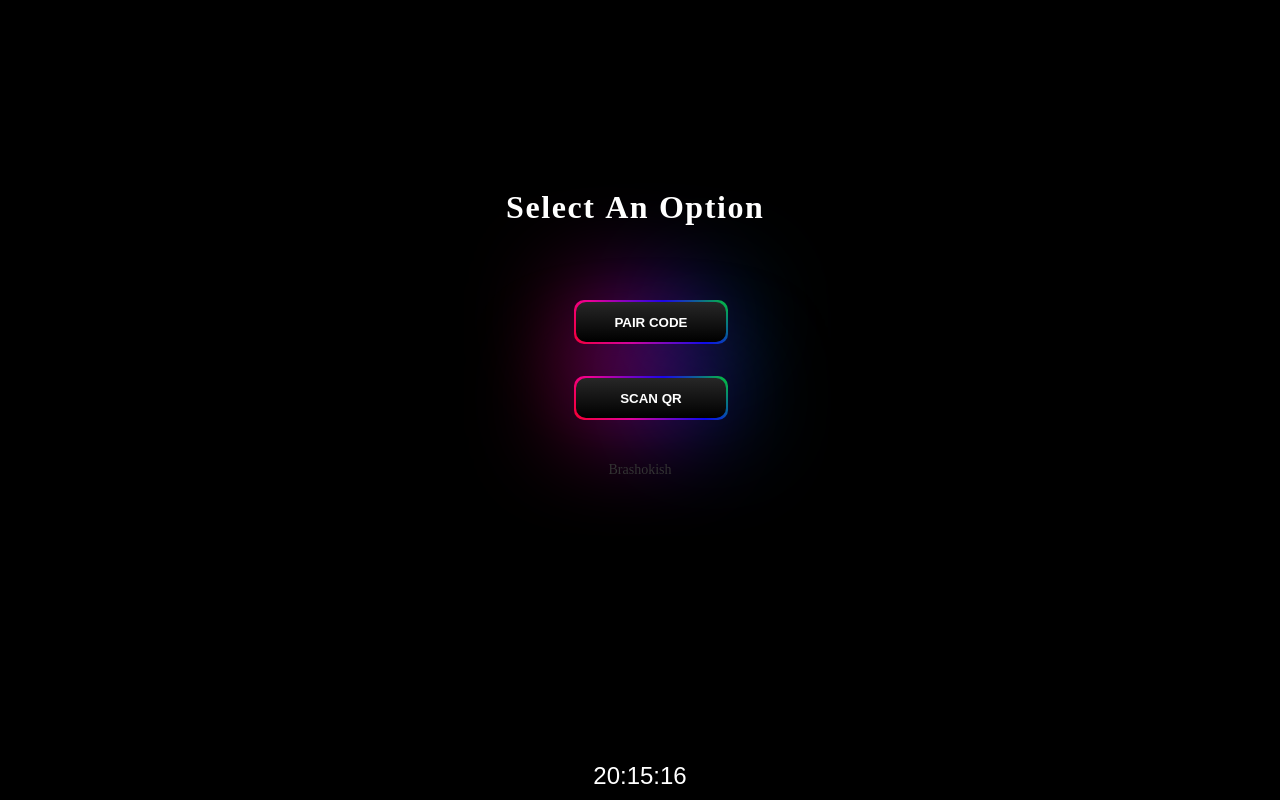
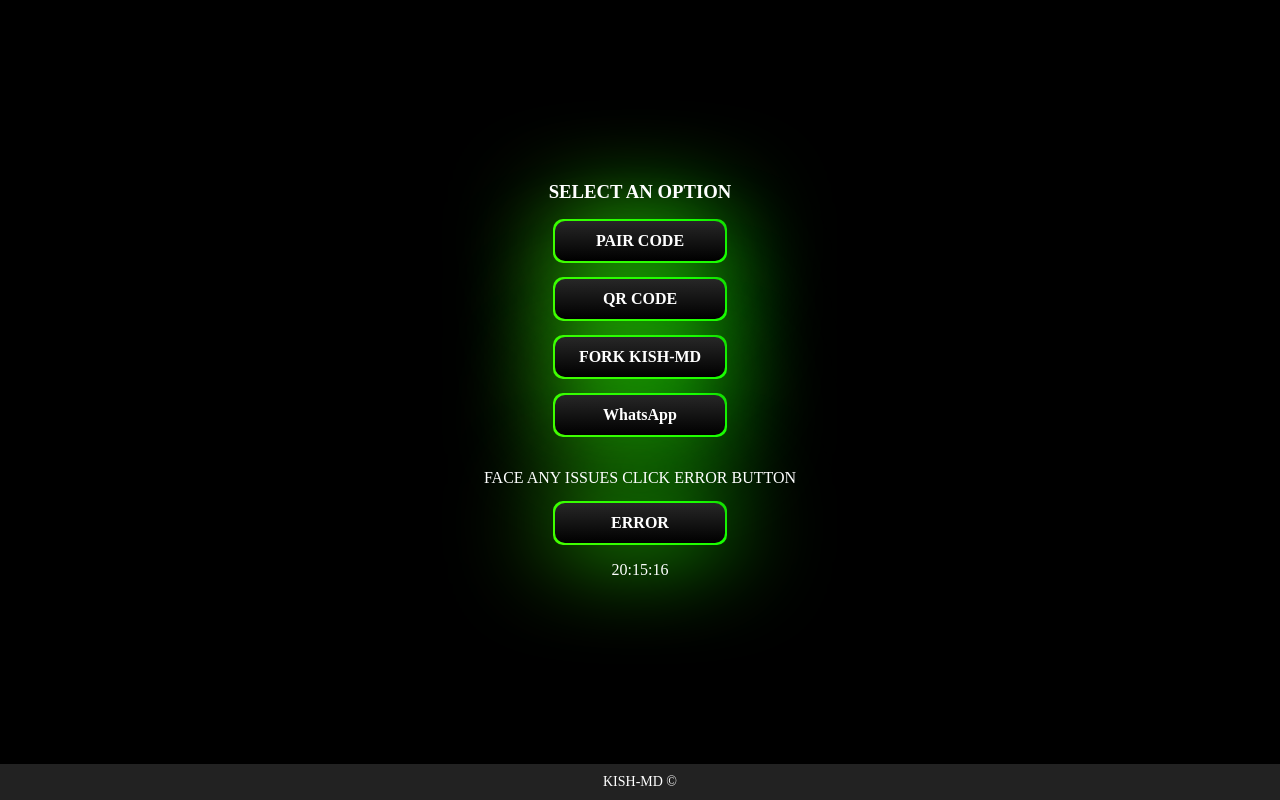
Before and after one commit to Rayokish/kish-pair, a website: page main.html in a window 1280 px wide. Drawn offline with Linux system fonts and the light colour scheme.

Commit message:
Update main.html

```diff
--- a/main.html
+++ b/main.html
@@ -1,134 +1,42 @@
-0<!DOCTYPE html>
+<!DOCTYPE html>
 <html lang="en">
-
 <head>
-
   <meta charset="UTF-8">
-    <meta http-equiv="X-UA-Compatible" content="IE=edge">
   <meta name="viewport" content="width=device-width, initial-scale=1.0">
-    <title>Kish-MD | Session</title>
-    <meta property="og:image" content="https://i.imgur.com/3cMVKBk.jpeg">
-    <meta property="og:title" content="Brasho Kish">
-
+  <link rel="shortcut icon" href="" type="image/x-icon">
   <style>
     body {
+      background-color: black;
       display: flex;
+      align-items: center;
       justify-content: center;
-        align-items: center;
-        min-height: 75vh;
-        flex-direction: column;
-        background: #000;
-        position: relative;
+      height: 100vh;
+      margin: 0;
+      color: white;
     }
 
-      #main {
-        text-align: center;
+    {
+            "@context": "https://schema.org",
+            "@type": "Organization",
+            "url": "https://railway.app",
+            "logo": "https://files.catbox.moe/39z8jd.jpg"
     }
 
-      h1 {
-        font-size: 200%;
-        color: #ffffff;
+    .button-container {
+      text-align: center;
+      display: flex;
+      flex-direction: column;
+      align-items: center;
     }
 
     h3 {
-        font-weight: 200;
-        color: #ffffff;
-      }
-
-      h1, h3 {
-        letter-spacing: 0.05em;
-      }
-
-      .h {
-        font-family: "Montserrat Medium";
-        max-width: 40ch;
-        color: #ffffff;
-        position: relative;
-        text-align: top;
-        transform: scale(0.94);
-        animation: scale 3s forwards cubic-bezier(0.5, 1, 0.89, 1);
-      }
-
-      @keyframes scale {
-        100% {
-          transform: scale(1);
-        }
-      }
-
-      span {
-        display: inline-block;
+      margin-top: -40px;
       opacity: 0;
-        filter: blur(4px);
-      }
-
-      span:nth-child(1) {
-        animation: fade-in 0.8s 0.1s forwards cubic-bezier(0.11, 0, 0.5, 0);
-      }
-
-      @keyframes fade-in {
-        100% {
-          opacity: 1;
-          filter: blur(0);
-        }
-      }
-
-      .btn {
-        --border-color: linear-gradient(-45deg, #ffae00, #7e03aa, #00fffb);
-        --border-width: .125em;
-        --curve-size: .5em;
-        --blur: 30px;
-        --bg: #080312;
-        --color: #afffff;
-        color: var(--color);
-        position: relative;
-        isolation: isolate;
-        display: inline-grid;
-        text-align: center;
-        place-content: center;
-        padding: .5em 1.5em;
-        font-size: 17px;
-        border: 0;
-        text-transform: uppercase;
-        box-shadow: 10px 10px 20px rgba(0, 0, 0, .6);
-        clip-path: polygon(0% var(--curve-size), var(--curve-size) 0, 100% 0, 100% calc(100% - var(--curve-size)), calc(100% - var(--curve-size)) 100%, 0 100%);
-        transition: color 250ms;
-      }
-
-      .btn::after,
-      .btn::before {
-        content: '';
-        position: absolute;
-        inset: 0;
-      }
-
-      .btn::before {
-        background: var(--border-color);
-        background-size: 300% 300%;
-        animation: move-bg7234 5s ease infinite;
-        z-index: -2;
-      }
-
-      @keyframes move-bg7234 {
-        0% {
-          background-position: 31% 0%
-        }
-        50% {
-          background-position: 70% 100%
-        }
-        100% {
-          background-position: 31% 0%
-        }
-      }
-
-      .btn::after {
-        background: var(--bg);
-        z-index: -1;
-        clip-path: polygon(0% var(--curve-size), var(--curve-size) 0, 100% 0, 100% calc(100% - var(--curve-size)), calc(100% - var(--curve-size)) 100%, 0 100%);
-        transition: clip-path 500ms;
+      animation: fadeIn 3s forwards;
     }
 
     .button {
-        width: 150px;
+      width: 140px;
       height: 40px;
       display: flex;
       align-items: center;
@@ -144,30 +52,44 @@
       font-weight: 900;
       transition-duration: .2s;
       background: linear-gradient(0deg, #000, #272727);
-        left: 70px;
+      text-decoration: none;
     }
 
+
+    footer {
+    position: fixed;
+    bottom: 0;
+    width: 100%;
+    background-color: #222; /* Darker gray footer background */
+    color: #fff;
+    padding: 10px 0;
+    text-align: center;
+    font-size: 14px;
+
+  }
     .button:before, .button:after {
       content: '';
       position: absolute;
       left: -2px;
       top: -2px;
       border-radius: 10px;
-        background: linear-gradient(45deg, #fb0094, #0000ff, #00ff00, #ffff00, #ff0000, #fb0094, #0000ff, #00ff00, #ffff00, #ff0000);
+      background: linear-gradient(45deg, #48ff00, #15ff00, #000000,#000000, #ff0000);
       background-size: 400%;
       width: calc(100% + 4px);
       height: calc(100% + 4px);
       z-index: -1;
-        animation: steam 20s linear infinite;
+      animation: steam 10s linear infinite;
     }
 
     @keyframes steam {
       0% {
         background-position: 0 0;
       }
+
       50% {
         background-position: 400% 0;
       }
+
       100% {
         background-position: 0 0;
       }
@@ -177,81 +99,69 @@
       filter: blur(50px);
     }
 
-      footer {
-        position: relative;
-        text-align: center;
-        padding: 10px;
-        color: #333;
-        font-size: 14px;
-        margin-top: 20px; /* Added margin to ensure space for the footer */
-        z-index: 10; /* Ensure it's above other content */
+    .button span {
+      z-index: 1;
     }
 
-      #clock {
-        font-size: 24px;
-        color: #fff;
-        font-family: 'Montserrat', sans-serif;
-        position: fixed;
-        bottom: 10px; /* Positioned at the bottom */
-        left: 50%;
-        transform: translateX(-50%);
-        margin-top: 50px; /* Ensure it’s not overlapping with footer */
-        z-index: 20; /* Keep it above other content */
+    @keyframes fadeIn {
+      to {
+        opacity: 1;
       }
+    }
+  </style>
+</head>
+<body>
+  <div class="button-container">
+    <h3>SELECT AN OPTION </h3>
+    <div></div>
+    <a href="/pair" class="button" target="_blank"> <span>PAIR CODE</span> </a> <br>
+    <a href="/qr" class="button" target="_blank"> <span>QR CODE</span> </a> <br>
+    <a href="https://github.com/Brashokish/Kish-MD/fork" class="button" target="_blank"> <span>FORK KISH-MD</span> </a> <br> </a>
+    <a href="https://whatsapp.com/channel/0029VabXGW8BKfhwAKCfBp0o" class="button" target="_blank"> <span>WhatsApp</span> </a> <br>
 
-    </style>
+    <p>FACE ANY ISSUES CLICK ERROR BUTTON</p>
 
-  </head>
-
-  <body>
-
-    <div id="main">
-      <br><br>
-      <h1 class="h">
-        <center>
-          <span>Select <span>
-          <span>An <span>
-          <span>Option <span>
-        </center>
-      </h1>
-
-      <h3 class="h">
-        <span><span>
-      </span></span></h3>
-
-      <input hidden type="text" name="value" value="Kish-MD">
-      <br><br>
-
-      <button onclick="window.open(`/pair`)" class="button">PAIR CODE</button>
-      <br><br>
-      <button onclick="window.open(`/qr`)" class="button">SCAN QR</button>
-
-    </div>
+    <a href="https://wa.me/254796307638" class="button" target="_blank"> <span>ERROR</span> </a> <br>
 
     <footer>
-      <p>Brashokish</p>
+     KISH-MD &copy; <span id="currentYear"></span>
     </footer>
 
   <div id="clock"></div> <!-- Real-time clock will appear here -->
 
+
+
     <script>
+
       // Function to display current time
+
       function updateTime() {
+
         const now = new Date();
+
         const hours = now.getHours().toString().padStart(2, '0');
+
         const minutes = now.getMinutes().toString().padStart(2, '0');
+
         const seconds = now.getSeconds().toString().padStart(2, '0');
+
         const time = `${hours}:${minutes}:${seconds}`;
 
+
+
         // Update the clock in the DOM
+
         document.getElementById('clock').innerText = time;
+
       }
 
+
+
       // Update the clock every second
+
       setInterval(updateTime, 1000);
-      updateTime(); // Call initially to show time without delay
+
+      updateTime();
       </script>
-
 </body>
-
 </html>
```
Lines whose indentation alone changed are shown as unchanged.
